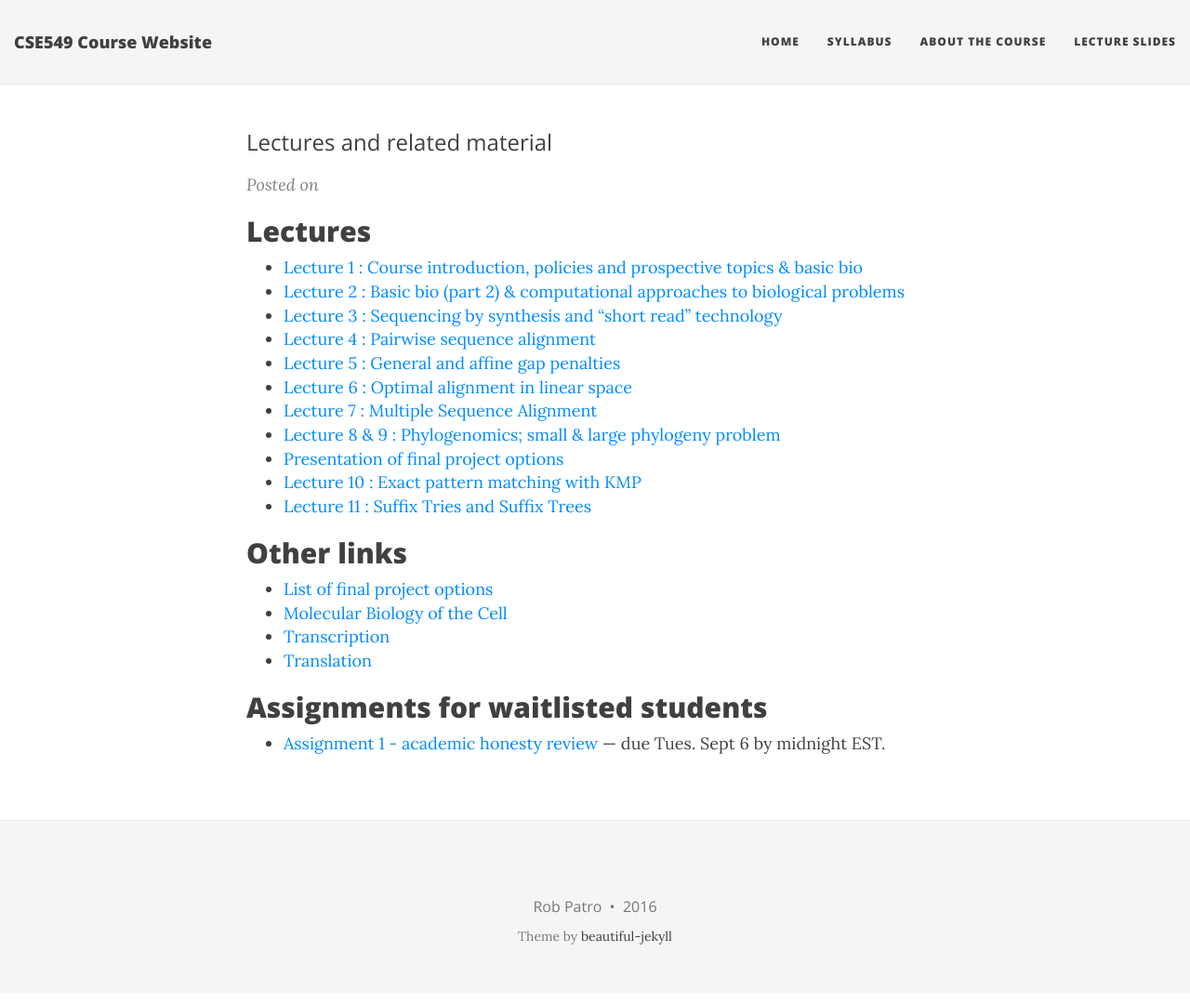
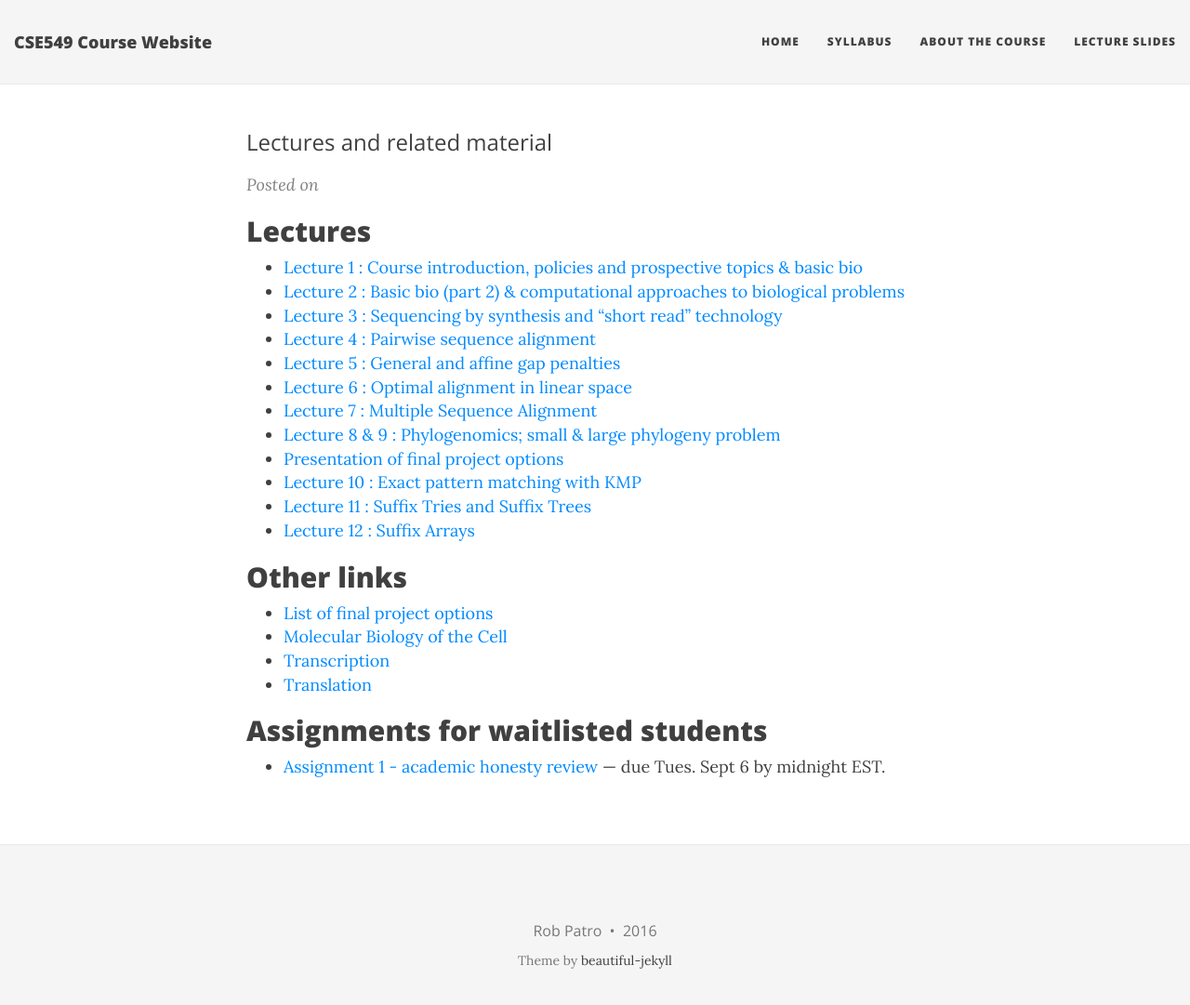
Before and after one commit to rob-p/CSE549F16, a Jekyll site: the page built from lectures.md, in a window 1280 px wide and 1094 px high. Shown: the top 1081 px of the window at 93% size. Built offline with Jekyll 4.4.1, drawn with Linux system fonts in a browser that asks for light colours; nearby versions of some CDN libraries.

Commit message:
update with suffix array lecture

```diff
--- a/lectures.md
+++ b/lectures.md
@@ -17,6 +17,7 @@ subtitle: Lectures and related material
  * [Presentation of final project options][proj]
  * [Lecture 10 : Exact pattern matching with KMP][9]
  * [Lecture 11 : Suffix Tries and Suffix Trees][10]
+ * [Lecture 12 : Suffix Arrays][11]
 
 ## Other links
  * [List of final project options][proj]
```
Also changed, not shown: other parts of lectures.md (+1 -0 lines), 1 other file.
